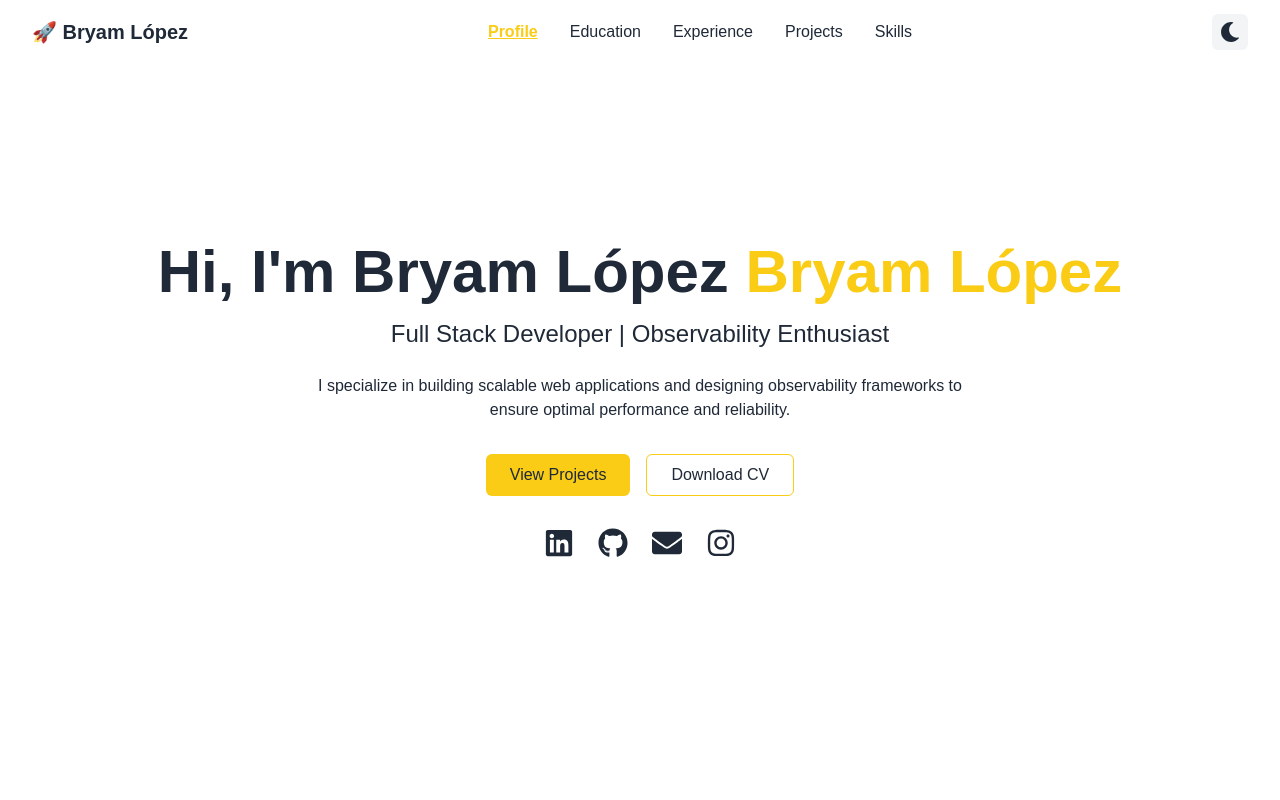
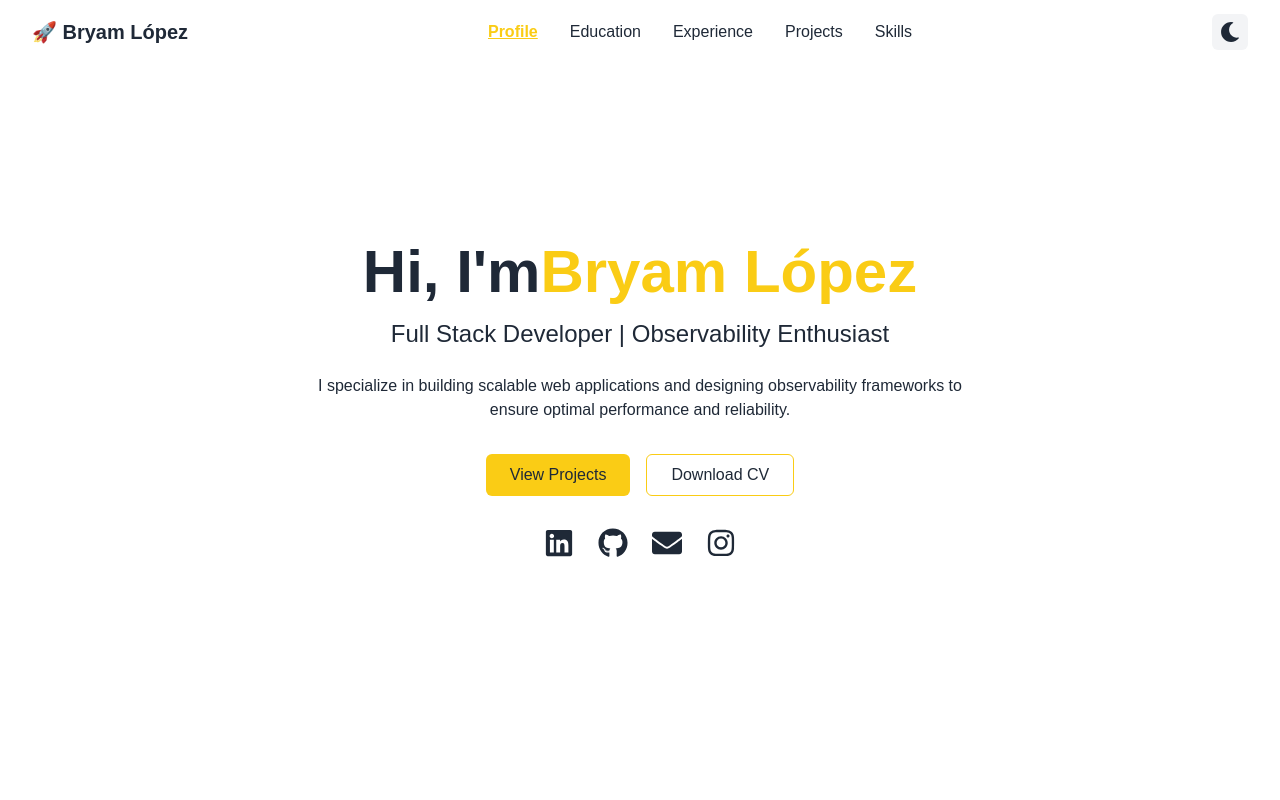
Before and after one commit to bryamslm/portfolio, a Next.js app: page / in a window 1280 px wide. Shown: the top 800 px of the page. Built offline with nearby package versions, Linux system fonts and the light colour scheme.

Commit message:
Name fixed

```diff
--- a/src/components/Profile.tsx
+++ b/src/components/Profile.tsx
@@ -17,7 +17,7 @@ export default function Profile() {
         transition={{ duration: 0.8 }}
         className="text-4xl md:text-6xl font-bold text-center"
       >
-        Hi, I&apos;m Bryam López <span className="text-light-secondary dark:text-dark-secondary">Bryam López</span>
+        Hi, I&apos;m<span className="text-light-secondary dark:text-dark-secondary">Bryam López</span>
       </motion.h1>
 
       <motion.h2
```
Also changed, not shown: vercel.json (deleted).
